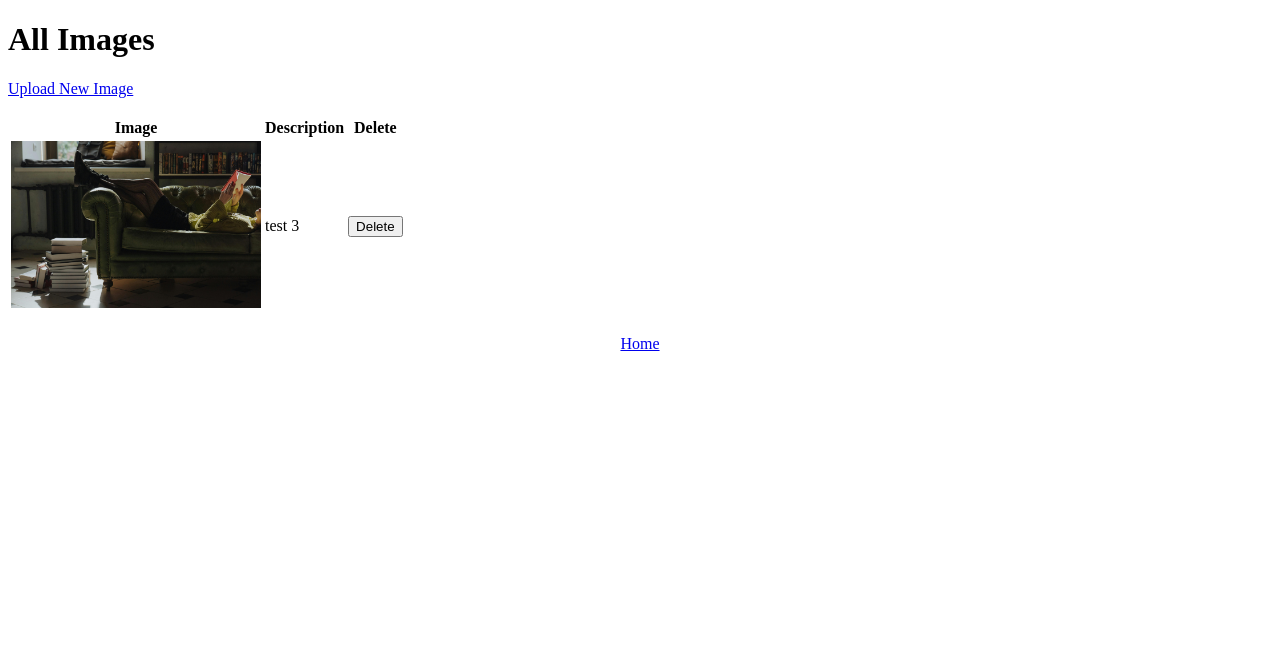
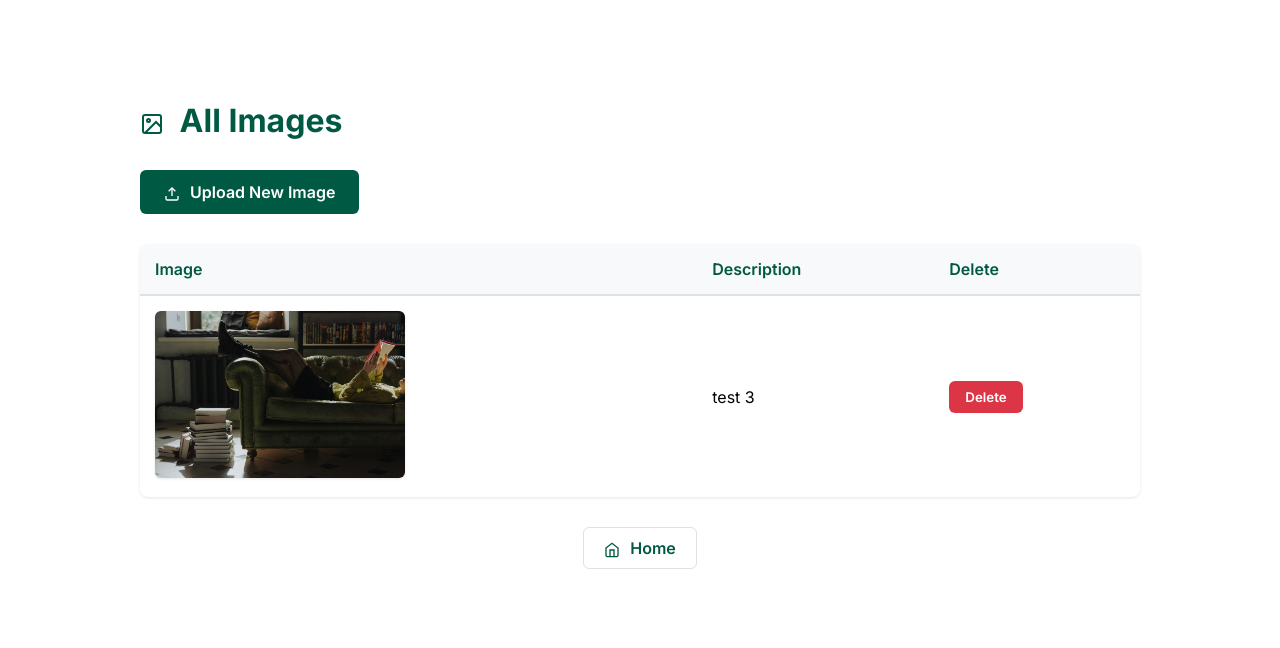
Before and after one commit to tveneto1/dida425cmsproject, a Django app: page /allimages/ in a window 1280 px wide. Shown: the top 648 px of the page. Run offline with Django 5.2, Linux system fonts and the light colour scheme; data comes from the database, SQL or seed files in the repository.

Commit message:
Style uploaded images page
Added styles for better layout and user experience.

```diff
--- a/templates/uploaded_images.html
+++ b/templates/uploaded_images.html
@@ -2,15 +2,149 @@
 <html>
 <head>
     <title>Uploaded Images</title>
+    <style>
+        @import url('https://fonts.googleapis.com/css2?family=Inter:wght@400;600;700&display=swap');
+
+        body {
+            font-family: 'Inter', -apple-system, BlinkMacSystemFont, 'Segoe UI', Roboto, sans-serif;
+            margin: 0;
+            padding: 20px;
+            background: #fff;
+        }
+
+        .container {
+            max-width: 1000px;
+            margin: 40px auto;
+            padding: 20px;
+        }
+
+        h1 {
+            color: #005A43;
+            font-weight: 700;
+            margin-bottom: 30px;
+        }
+
+        .upload-btn {
+            display: inline-block;
+            padding: 12px 24px;
+            background: #005A43;
+            color: white;
+            text-decoration: none;
+            border-radius: 6px;
+            font-weight: 600;
+            transition: background 0.2s;
+            margin-bottom: 30px;
+        }
+
+        .upload-btn:hover {
+            background: #004532;
+        }
+
+        .table {
+            width: 100%;
+            border-collapse: collapse;
+            background: #fff;
+            border-radius: 8px;
+            overflow: hidden;
+            box-shadow: 0 1px 3px rgba(0,0,0,0.1);
+        }
+
+        .table thead {
+            background: #f8f9fa;
+        }
+
+        .table th {
+            padding: 15px;
+            text-align: left;
+            font-weight: 600;
+            color: #005A43;
+            border-bottom: 2px solid #dee2e6;
+        }
+
+        .table td {
+            padding: 15px;
+            border-bottom: 1px solid #dee2e6;
+            vertical-align: middle;
+        }
+
+        .table tbody tr:hover {
+            background: #f8f9fa;
+        }
+
+        .table tbody tr:last-child td {
+            border-bottom: none;
+        }
+
+        .table img {
+            border-radius: 6px;
+            box-shadow: 0 1px 3px rgba(0,0,0,0.1);
+        }
+
+        .delete-btn {
+            padding: 8px 16px;
+            background: #dc3545;
+            color: white;
+            border: none;
+            border-radius: 6px;
+            cursor: pointer;
+            font-family: 'Inter', sans-serif;
+            font-weight: 600;
+            transition: background 0.2s;
+        }
+
+        .delete-btn:hover {
+            background: #c82333;
+        }
+
+        .no-images {
+            text-align: center;
+            color: #666;
+            padding: 40px;
+            background: #f8f9fa;
+            border-radius: 8px;
+            margin-top: 20px;
+        }
+
+        .home-link {
+            display: inline-block;
+            text-align: center;
+            margin-top: 30px;
+            padding: 10px 20px;
+            color: #005A43;
+            text-decoration: none;
+            border: 1px solid #dee2e6;
+            border-radius: 6px;
+            font-weight: 600;
+            transition: all 0.2s;
+        }
+
+        .home-link:hover {
+            background: #f8f9fa;
+            border-color: #005A43;
+        }
+    </style>
 </head>
 <body>
-    <h1>All Images</h1>
+    <div class="container">
+        <h1>
+            <svg width="24" height="24" viewBox="0 0 24 24" fill="none" stroke="currentColor" stroke-width="2" style="vertical-align: middle; margin-right: 8px;">
+                <rect x="3" y="3" width="18" height="18" rx="2" ry="2"></rect>
+                <circle cx="8.5" cy="8.5" r="1.5"></circle>
+                <polyline points="21 15 16 10 5 21"></polyline>
+            </svg>
+            All Images
+        </h1>
 
-    <a href="{% url 'go_to_post' %}" class="upload-btn">Upload New Image</a>
-    <br>
-    <br>
+        <a href="{% url 'go_to_post' %}" class="upload-btn">
+            <svg width="16" height="16" viewBox="0 0 24 24" fill="none" stroke="currentColor" stroke-width="2" style="vertical-align: middle; margin-right: 6px;">
+                <path d="M21 15v4a2 2 0 0 1-2 2H5a2 2 0 0 1-2-2v-4"></path>
+                <polyline points="17 8 12 3 7 8"></polyline>
+                <line x1="12" y1="3" x2="12" y2="15"></line>
+            </svg>
+            Upload New Image
+        </a>
+
         {% if object_list %}
-
             <table class="table">
                 <thead>
                     <tr>
@@ -19,29 +153,36 @@
                         <th>Delete</th>
                     </tr>
                 </thead>
-
                 <tbody>
                     {% for post in object_list %}
-
                         <tr>
-                        <td><img src="{{ post.cover.url }}" alt="{{ post.title }}", width="250"></td>
+                            <td><img src="{{ post.cover.url }}" alt="{{ post.title }}" width="250"></td>
                             <td>{{ post.title }}</td>
-                        <td><form action="{% url 'delete_image' post.pk %}" method="POST">
+                            <td>
+                                <form action="{% url 'delete_image' post.pk %}" method="POST">
                                     {% csrf_token %}
-                            <button type="submit">Delete</button>
-                        </form></td>
+                                    <button type="submit" class="delete-btn">Delete</button>
+                                </form>
+                            </td>
                         </tr>
-
                     {% endfor %}
                 </tbody>
             </table>
-
         {% else %}
-        <p style="text-align: center;">No images yet. Click button above to upload!</p>
+            <div class="no-images">
+                <p>No images yet. Click button above to upload!</p>
+            </div>
         {% endif %}
 
-    <div style="text-align: center; margin-top: 20px;">
-        <a href="{% url 'home' %}">Home</a>
+        <div style="text-align: center;">
+            <a href="{% url 'home' %}" class="home-link">
+                <svg width="16" height="16" viewBox="0 0 24 24" fill="none" stroke="currentColor" stroke-width="2" style="vertical-align: middle; margin-right: 6px;">
+                    <path d="M3 9l9-7 9 7v11a2 2 0 0 1-2 2H5a2 2 0 0 1-2-2z"></path>
+                    <polyline points="9 22 9 12 15 12 15 22"></polyline>
+                </svg>
+                Home
+            </a>
+        </div>
     </div>
 </body>
 </html>
```
Lines whose indentation alone changed are shown as unchanged.
